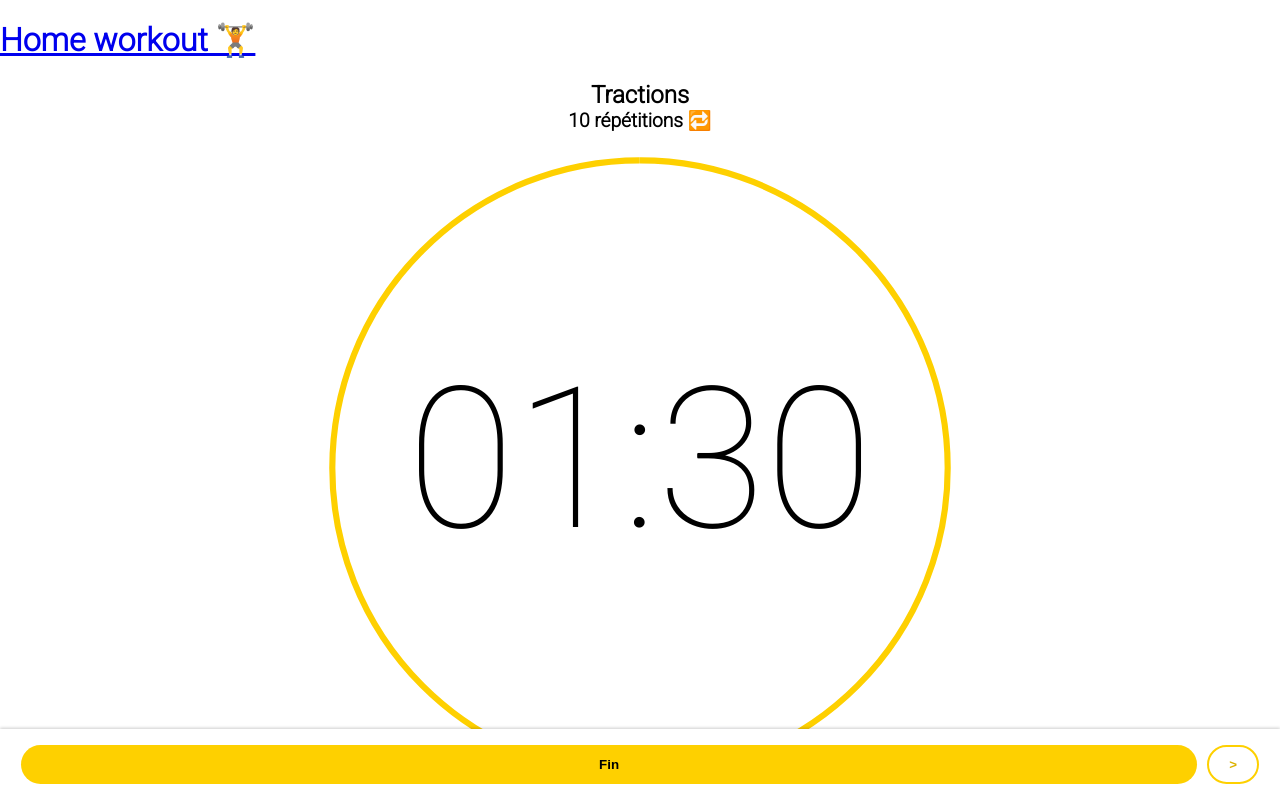
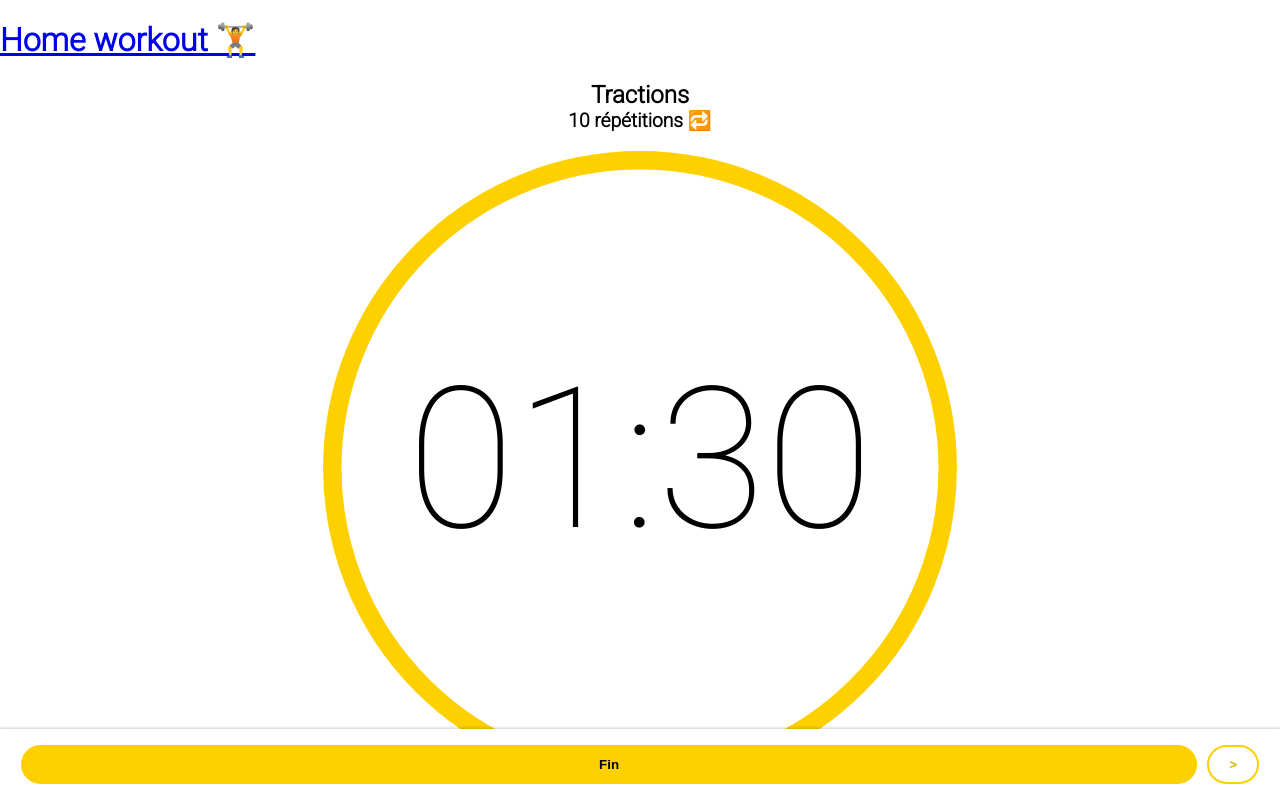
Before and after one commit to lobodol/sport-timer, a Vue app: page /shrug in a window 1280 px wide. Both pictures are taken after a click on the button "Démarrer". Shown: the top 800 px of the page. Built offline with nearby package versions, Linux system fonts and the light colour scheme.

Commit message:
style: change style of timer line

```diff
--- a/src/components/Timer.vue
+++ b/src/components/Timer.vue
@@ -7,7 +7,8 @@
         r="50"
         fill="none"
         stroke="none"
-        stroke-width="1px"
+        stroke-width="3px"
+        stroke-linecap="round"
         class="Timer__Circle"
         :style="`stroke-dashoffset: ${strokeOffset}`"
       />
```
